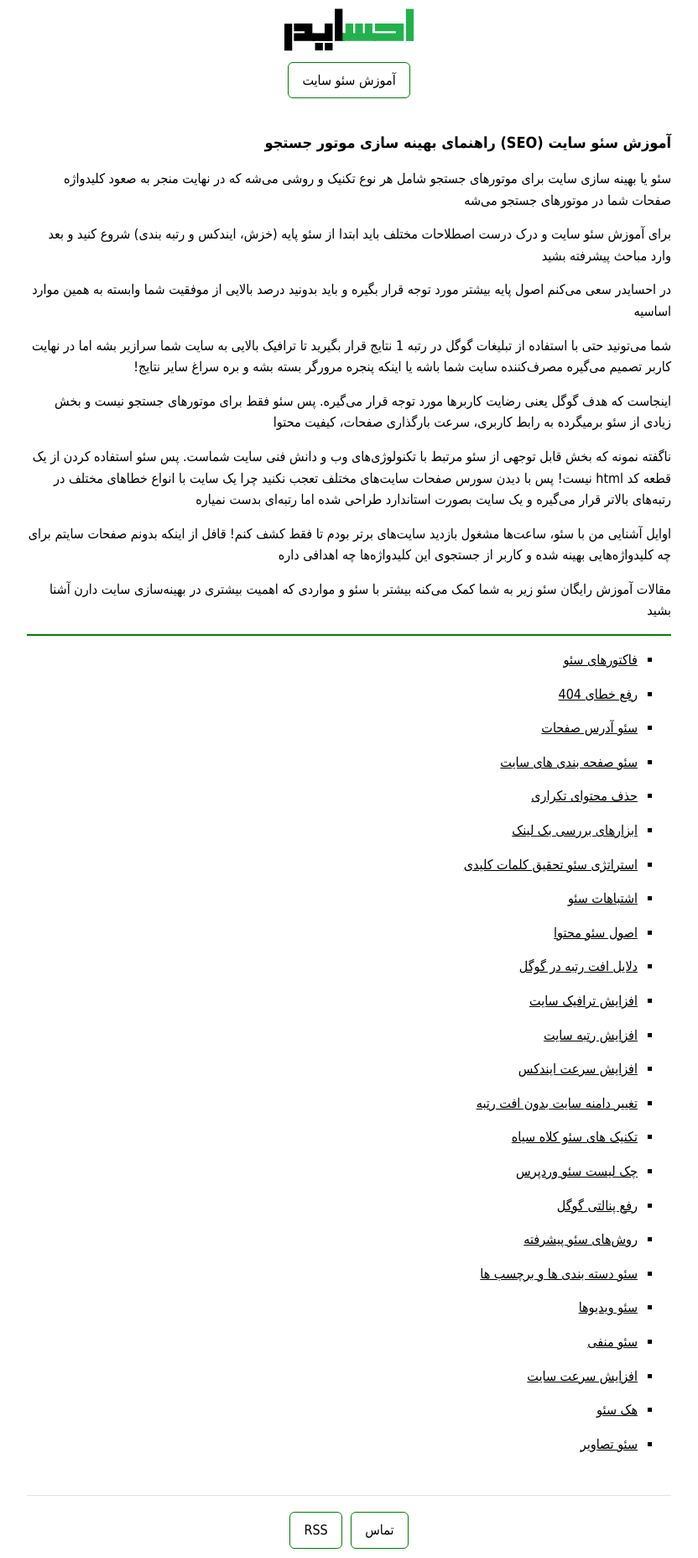
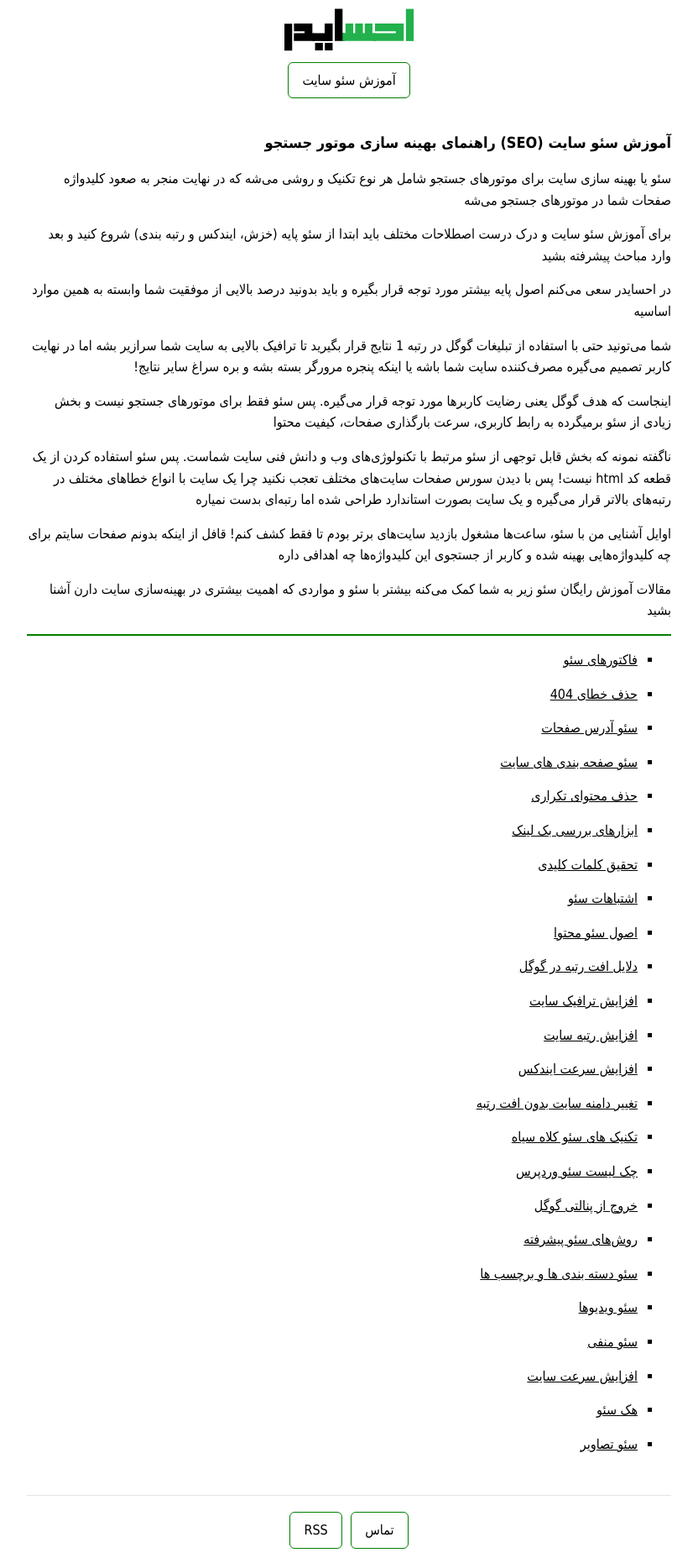
Before and after one commit to darkblog/darkblog.github.io, a Jekyll site: the page built from _posts/2022-5-1-seo.md, in a window 1280 px wide. Shown: the whole page at 84% size, without its empty margins (224-1056 px from the left). Built offline with Jekyll 4.4.1, drawn with Linux system fonts in a browser that asks for light colours.

Commit message:
Update 2022-5-1-seo.md

```diff
--- a/_posts/2022-5-1-seo.md
+++ b/_posts/2022-5-1-seo.md
@@ -23,7 +23,7 @@ title: آموزش سئو سایت (SEO) راهنمای بهینه سازی مو
 
 - [فاکتورهای سئو](https://ehsaider.ir/google-ranking-factors)
 
-- [رفع خطای 404](https://ehsaider.ir/404-error)
+- [حذف خطای 404](https://ehsaider.ir/404-error)
 
 - [سئو آدرس صفحات](https://ehsaider.ir/seo-urls)
 
@@ -33,7 +33,7 @@ title: آموزش سئو سایت (SEO) راهنمای بهینه سازی مو
 
 - [ابزارهای بررسی بک لینک](https://ehsaider.ir/backlink-checker)
 
-- [استراتژی سئو تحقیق کلمات کلیدی](https://ehsaider.ir/keyword-research)
+- [تحقیق کلمات کلیدی](https://ehsaider.ir/keyword-research)
 
 - [اشتباهات سئو](https://ehsaider.ir/seo-mistakes)
 
@@ -53,7 +53,7 @@ title: آموزش سئو سایت (SEO) راهنمای بهینه سازی مو
 
 - [چک لیست سئو وردپرس](https://ehsaider.ir/seo-checklist)
 
-- [رفع پنالتی گوگل](https://ehsaider.ir/google-penalty)
+- [خروج از پنالتی گوگل](https://ehsaider.ir/google-penalty)
 
 - [روش‌های سئو پیشرفته](https://ehsaider.ir/advanced-seo)
 
```
